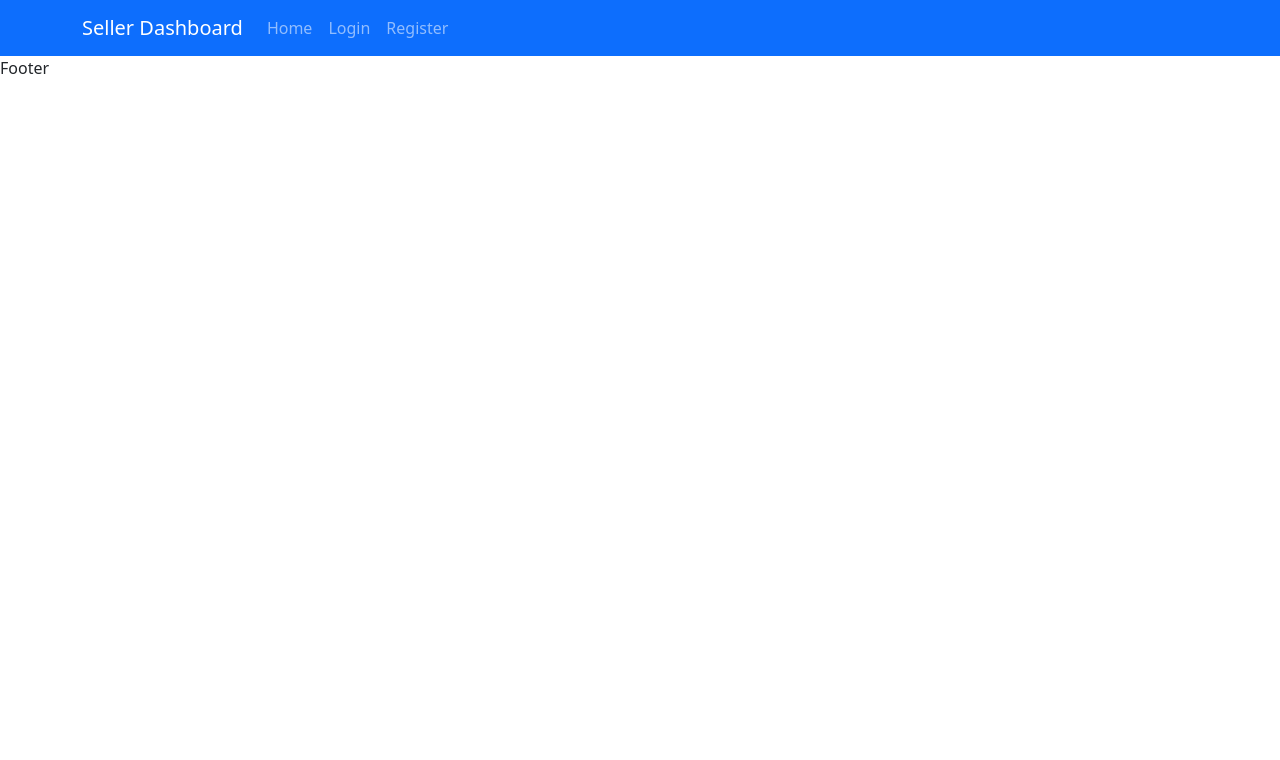
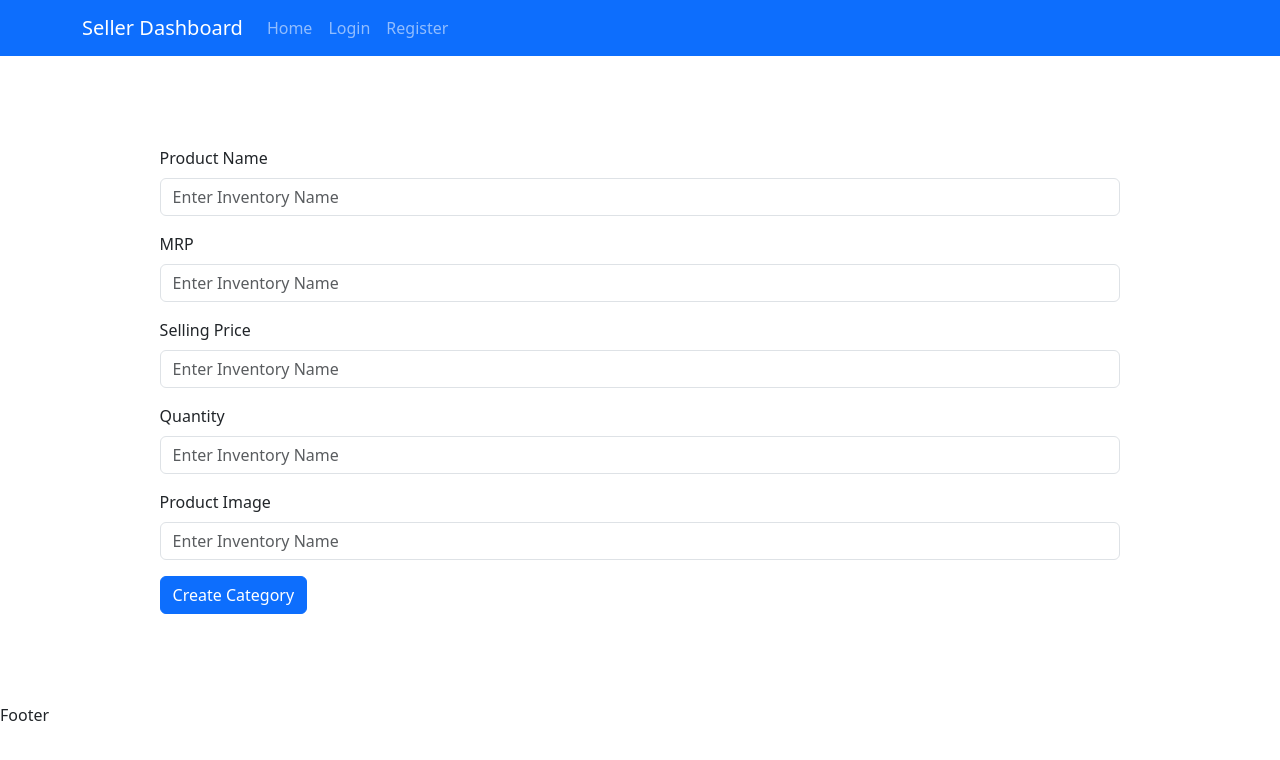
Before and after one commit to kartiksarwan2017/Seller-Dashboard-FrontEnd, a React (Create React App) app: page /createInventory/1/1 in a window 1280 px wide. Shown: the top 760 px of the page. Built offline with nearby package versions, Linux system fonts and the light colour scheme.

Commit message:
Seller Dashboard Frontend

```diff
--- a/src/App.js
+++ b/src/App.js
@@ -7,6 +7,8 @@ import Footer from "./components/Footer/Footer";
 import Home from "./components/Home/Home";
 import CreateStore from './components/CreateStore/CreateStore';
 import CreateCategory from './components/CreateCategory/CreateCategory';
+import CreateSubCategory from "./components/CreateSubCategory/CreateSubCategory";
+import CreateInventory from "./components/CreateInventory/CreateInventory";
 import './App.css';
 
 
@@ -30,6 +32,8 @@ function App() {
           <Route exact path="/register" element={<SignUp />} />
           <Route exact path={`/createStore/:sellerId`} element={<CreateStore />} />
           <Route exact path={`/createCategory/:sellerId/:storeId`} element={<CreateCategory />} />
+          <Route exact path={`/createSubCategory/:sellerId/:categoryId`} element={<CreateSubCategory />} />
+          <Route exact path={`/createInventory/:sellerId/:categoryId`} element={<CreateInventory />} />
         </Routes>
       </Router>
       <Footer />
--- a/src/components/CreateCategory/CreateCategory.jsx
+++ b/src/components/CreateCategory/CreateCategory.jsx
@@ -21,13 +21,18 @@ const CreateCategory = () => {
    }
 
    const response = await axios.post(`http://localhost:5000/api/seller/store/add-category/${sellerId}/${storeId}`, categoryDetails);
-   console.log(response);
+   console.log(response.data.categoryAdded._id);
 
    Swal.fire({
      title: `<strong>${response.data.message}</strong>`,
      icon: 'success',
      showCloseButton: true
-     });
+    });
+
+    setTimeout(() => {
+      localStorage.setItem("categoryId", response.data.categoryAdded._id);
+      window.location = "/";
+   }, 1000);
 
  }catch(error){
 
--- a/src/components/CreateInventory/CreateInventory.jsx
+++ b/src/components/CreateInventory/CreateInventory.jsx
@@ -1,8 +1,97 @@
-import React from 'react';
+import React, {useState} from 'react';
+import  Container from "react-bootstrap/Container";
+import Button from "react-bootstrap/Button";
+import Form from "react-bootstrap/Form";
+import { useParams } from "react-router";
+import axios from "axios";
+import Swal from 'sweetalert2';
+
 
 const CreateInventory = () => {
+
+  const {subCategoryId, categoryId} = useParams();
+  console.log(subCategoryId, " ", subCategoryId);
+  console.log(categoryId , " ", categoryId);
+
+  const [productName, setProductName] = useState("");
+  const [mrp, setMrp] = useState("");
+  const [sellingPrice, setsellingPrice] = useState("");
+  const [quantity, setQuantity] = useState("");
+  const [productImage, setProductImage] = useState("");
+
+  const addNewInventory = async () => {
+
+    try {
+     const inventoryDetails = {
+       "productName": productName,
+       "MRP": mrp,
+       "SellingPrice": sellingPrice,
+       "quantity": quantity,
+       "productImage": productImage
+   }
+
+   const response = await axios.post(`http://localhost:5000/api/seller/store/add-inventory/${categoryId}/${subCategoryId}`, inventoryDetails);
+   console.log(response);
+
+   Swal.fire({
+     title: `<strong>${response.data.message}</strong>`,
+     icon: 'success',
+     showCloseButton: true
+     });
+
+ }catch(error){
+
+     Swal.fire({
+       title: `<strong>${error.response.data.message}</strong>`,
+       icon: 'error',
+       showCloseButton: true
+     });
+
+ }
+
+}
+
+
   return (
-    <div>CreateInventory</div>
+    <>
+    <div>
+
+    <Container style={{padding: "7%"}}>
+          <Form onSubmit={(e) => e.preventDefault()}>
+
+          <Form.Group className="mb-3">
+              <Form.Label>Product Name</Form.Label>
+              <Form.Control type="text" placeholder="Enter Inventory Name" value={productName} onChange={(e) => setProductName(e.target.value)} />
+          </Form.Group>
+
+          <Form.Group className="mb-3">
+              <Form.Label>MRP</Form.Label>
+              <Form.Control type="text" placeholder="Enter Inventory Name" value={mrp} onChange={(e) => setMrp(e.target.value)} />
+          </Form.Group>
+
+          <Form.Group className="mb-3">
+              <Form.Label>Selling Price</Form.Label>
+              <Form.Control type="text" placeholder="Enter Inventory Name" value={sellingPrice} onChange={(e) => setsellingPrice(e.target.value)} />
+          </Form.Group>
+
+          <Form.Group className="mb-3">
+              <Form.Label>Quantity</Form.Label>
+              <Form.Control type="text" placeholder="Enter Inventory Name" value={quantity} onChange={(e) => setQuantity(e.target.value)} />
+          </Form.Group>
+
+          <Form.Group className="mb-3">
+              <Form.Label>Product Image</Form.Label>
+              <Form.Control type="text" placeholder="Enter Inventory Name" value={productImage} onChange={(e) => setProductImage(e.target.value)} />
+          </Form.Group>
+
+            <Button variant="primary" type="submit" onClick={addNewInventory}>
+              Create Category
+            </Button>
+          </Form>
+    </Container>
+
+    </div>
+    </>
   )
 }
 
--- a/src/components/CreateSubCategory/CreateSubCategory.jsx
+++ b/src/components/CreateSubCategory/CreateSubCategory.jsx
@@ -1,10 +1,70 @@
-import React from 'react';
+import React, {useState, useEffect} from 'react';
+import  Container from "react-bootstrap/Container";
+import Button from "react-bootstrap/Button";
+import Form from "react-bootstrap/Form";
+import { useParams } from "react-router";
+import axios from "axios";
+import Swal from 'sweetalert2';
 
 const CreateSubCategory = () => {
+
+  const {sellerId, categoryId} = useParams();
+  console.log(sellerId, " ", sellerId);
+  console.log(categoryId , " ", categoryId);
+
+  const [subCategoryName, setSubCategoryName] = useState("");
+
+  const addNewSubCategory = async () => {
+
+    try {
+     const subCategoryDetails = {
+       "subCategoryName": subCategoryName,
+   }
+
+   const response = await axios.post(`http://localhost:5000/api/seller/store/add-sub-category/${sellerId}/${categoryId}`, subCategoryDetails);
+   console.log(response);
+   console.log(response.data.subCategoryAdded._id);
+
+   Swal.fire({
+     title: `<strong>${response.data.message}</strong>`,
+     icon: 'success',
+     showCloseButton: true
+     });
+
+
+  //    setTimeout(() => {
+  //     localStorage.setItem("subCategoryId", response.data.categoryAdded._id);
+  //     window.location = "/";
+  //  }, 1000);
+
+ }catch(error){
+
+     Swal.fire({
+       title: `<strong>${error.response.data.message}</strong>`,
+       icon: 'error',
+       showCloseButton: true
+     });
+
+ }
+
+}
+
   return (
     <>
      <div>
+     <Container style={{padding: "7%"}}>
+          <Form onSubmit={(e) => e.preventDefault()}>
 
+          <Form.Group className="mb-3">
+              <Form.Label>Sub Category Name</Form.Label>
+              <Form.Control type="text" placeholder="Enter Sub Category" value={subCategoryName} onChange={(e) => setSubCategoryName(e.target.value)} />
+          </Form.Group>
+
+            <Button variant="primary" type="submit" onClick={addNewSubCategory}>
+              Create Category
+            </Button>
+          </Form>
+        </Container>
      </div>
     </>
   )
--- a/src/components/Home/Home.jsx
+++ b/src/components/Home/Home.jsx
@@ -4,10 +4,12 @@ const Home = () => {
 
   const [sellerId, setSellerId] = useState("");
   const [storeId, setStoreId] = useState("");
+  const [categoryId, setCategoryId] = useState("");
 
   useEffect(() => {
     setSellerId(localStorage.getItem("sellerId"));
     setStoreId(localStorage.getItem("storeId"));
+    setCategoryId(localStorage.getItem("categoryId"));
   }, []);
 
   console.log("seller ID", sellerId);
@@ -18,6 +20,7 @@ const Home = () => {
 
         <button onClick={() => window.location.href="/createStore/" + sellerId}>Create Store</button>
         <button onClick={() => window.location.href="/createCategory/" + sellerId + "/" + storeId }>Create Category</button>
+        <button onClick={() => window.location.href="/createSubCategory/" + sellerId + "/" + categoryId }>Create Sub Category</button>
      </div>
     </>
   )
--- a/src/components/Login/Login.jsx
+++ b/src/components/Login/Login.jsx
@@ -18,6 +18,7 @@ const Login = () => {
 		try {
 			const url = "http://localhost:5000/api/seller/login";
 			const res = await axios.post(url, data);
+			console.log(res);
 
 			Swal.fire({
 				title: `Logged in Sucessfully`,
@@ -26,7 +27,7 @@ const Login = () => {
 		    });
 
 			setTimeout(() => {
-			   localStorage.setItem("token", res.data);
+			   localStorage.setItem("token", res.data.data);
 			   localStorage.setItem("sellerId", res.data.seller);
 			   window.location = "/";
 			}, 1000);
```
